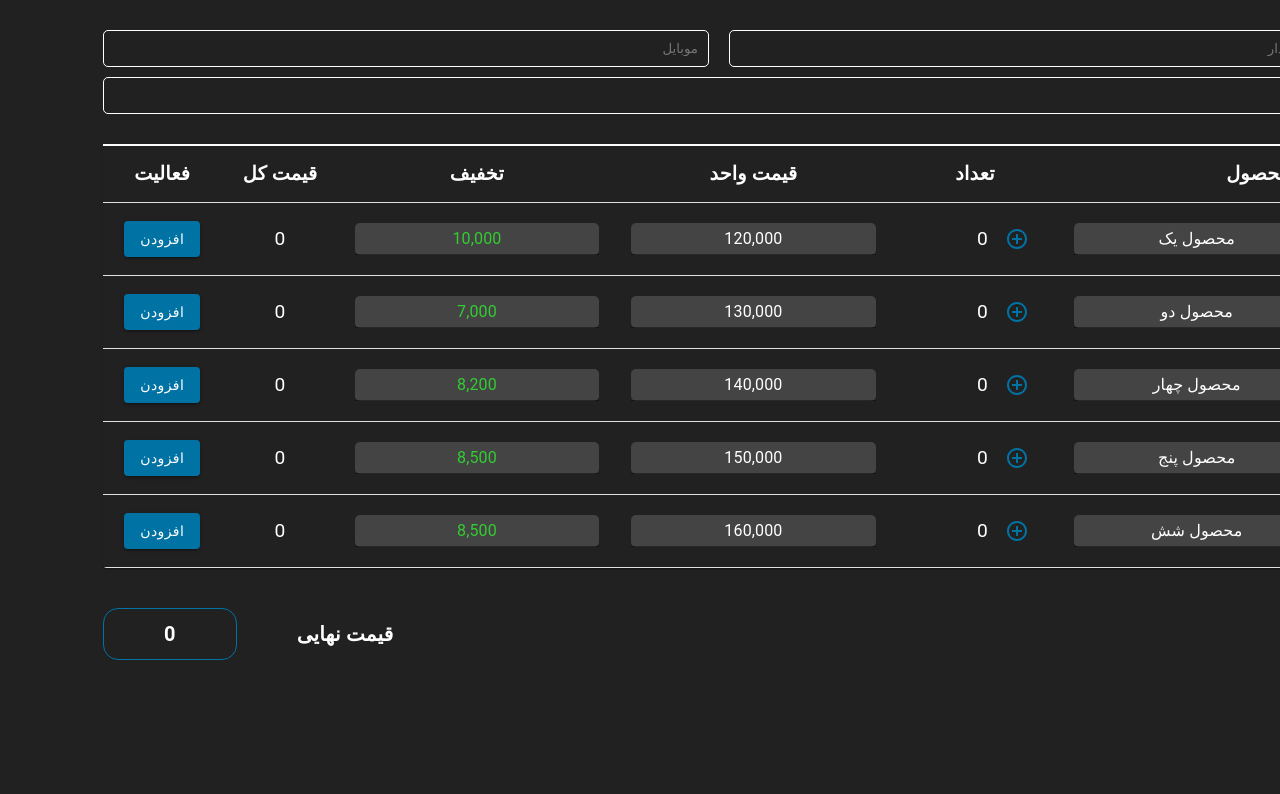
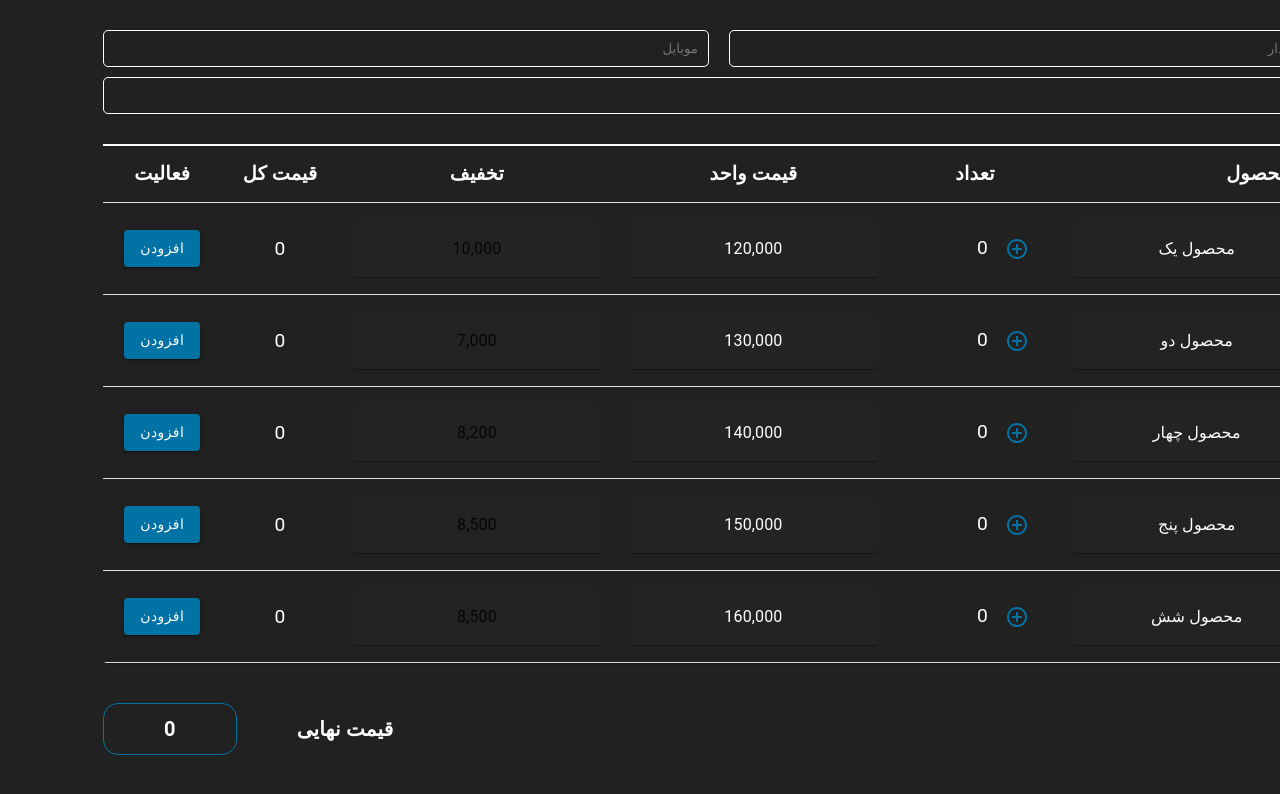
Before and after one commit to sorez94/sample-code, a React (Vite) app: page / in a window 1280 px wide. Shown: the top 794 px of the page. Built offline with nearby package versions, Linux system fonts and the light colour scheme.

Commit message:
Update ProductRow.tsx

```diff
--- a/src/components/ProductRow.tsx
+++ b/src/components/ProductRow.tsx
@@ -39,8 +39,8 @@ const ProductRow: React.FC<ProductRowProps> = ({ product, handleInputChange, han
                     value={product.name}
                     onChange={(e) => handleInputChange(product.id, "name", e.target.value)}
                     variant="standard"
-                    style={{ backgroundColor: "#444", borderRadius: "5px", color: "#fff", width: "100%" }}
-                    inputProps={{ style: { color: "#fff", textAlign: "center" } }}
+                    style={{ backgroundColor: "rgb(37 34 34)", borderRadius: "5px", color: "#fff", width: "100%"}}
+                    inputProps={{ style: { color: "#fff", textAlign: "center", height: "50px" } }}
                 />
             </TableCell>
             <TableCell align="center">
@@ -81,8 +81,8 @@ const ProductRow: React.FC<ProductRowProps> = ({ product, handleInputChange, han
                     onChange={(e) => handleNumberInputChange(product.id, "unitPrice", e.target.value)}
                     type="text"
                     variant="standard"
-                    style={{ backgroundColor: "#444", borderRadius: "5px", color: "#fff", width: "100%" }}
-                    inputProps={{ style: { color: "#fff", textAlign: "center" } }}
+                    style={{ backgroundColor: "rgb(37 34 34)", borderRadius: "5px", color: "#fff", width: "100%" }}
+                    inputProps={{ style: { color: "#fff", textAlign: "center",  height: "50px" } }}
                 />
             </TableCell>
             <TableCell align="center">
@@ -91,8 +91,8 @@ const ProductRow: React.FC<ProductRowProps> = ({ product, handleInputChange, han
                     onChange={(e) => handleNumberInputChange(product.id, "discount", e.target.value)}
                     type="text"
                     variant="standard"
-                    style={{ backgroundColor: "#444", borderRadius: "5px", color: "limegreen", width: "100%" }}
-                    inputProps={{ style: { color: "limegreen", textAlign: "center" } }}
+                    style={{ backgroundColor: "rgb(37 34 34)", borderRadius: "5px", color: "#30F100", width: "100%" }}
+                    inputProps={{ style: { color: "#30F10", textAlign: "center",  height: "50px"} }}
                 />
             </TableCell>
             <TableCell align="center" style={{ color: "white", fontSize: "1.2rem" }}>
```
